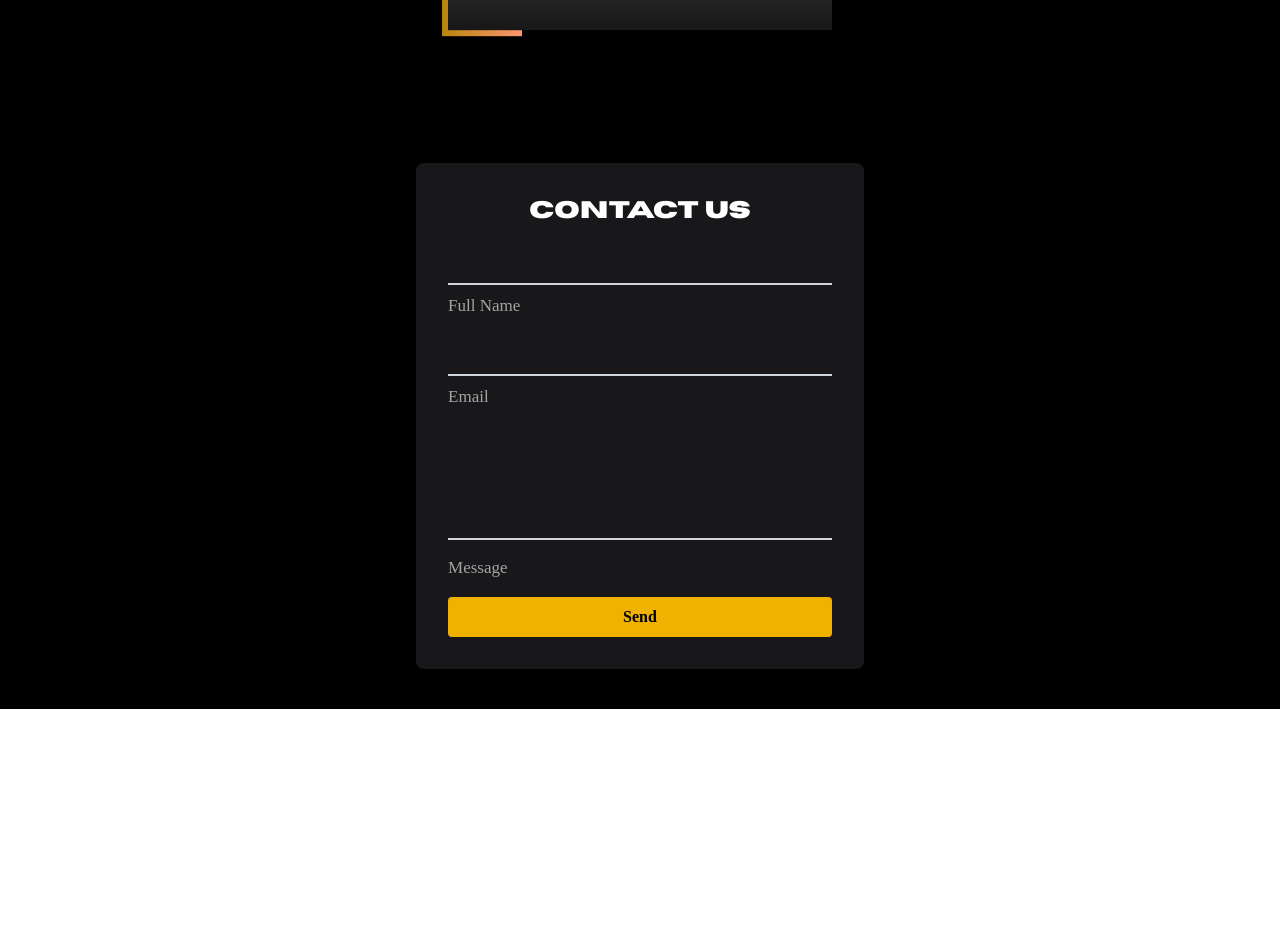
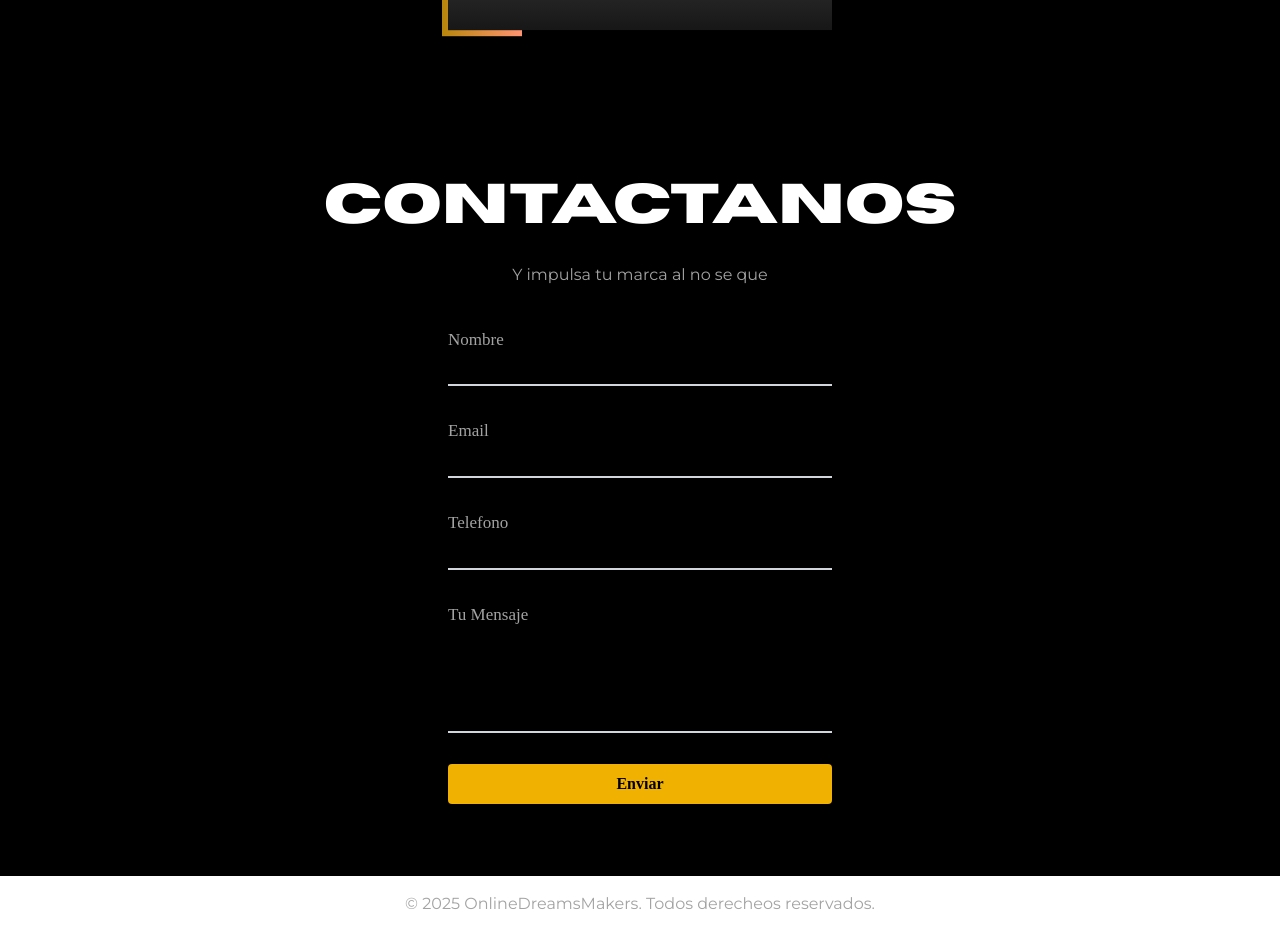
Before and after one commit to 299792455/Refonte-Martin, a Next.js app: page / in a window 1280 px wide. Shown: the part 3220-4152 px from the top of the page. Before the commit the page ends 3985 px from the top, so only its background shows below. Built offline with nearby package versions, Linux system fonts and the light colour scheme; grey boxes are pictures that could not be loaded; a web font is replaced by a local one.

Commit message:
debug affichage contactForm // RAF: Fine tuning css + Hero css fine tuning b4 switch 2 mobile

```diff
--- a/src/components/Contact/index.tsx
+++ b/src/components/Contact/index.tsx
@@ -4,48 +4,62 @@ import React from "react";
 
 export default function ContactForm() {
   return (
-    <section className="z-10 flex justify-center items-center bg-black text-white py-10 px-4">
-      <form className="bg-zinc-900 p-8 rounded-lg shadow-lg w-full max-w-md space-y-6">
-        <h1 className="text-2xl text-white-500 font-bold text-center mb-4">Contact Us</h1>
+    <section className="relative z-10 flex flex-col items-center bg-black text-white py-10 px-4">
+       <h2 className="text-[clamp(3.5rem,5vw,3rem)] font-bold text-center mb-4">Contactanos</h2>
+       <p className="text-[#a3a3a3]">
+        Y impulsa tu marca al no se que
+      </p>
+      <form className=" p-8 rounded-lg shadow-lg w-full max-w-md space-y-6 ">
 
         <div className="relative">
-          <input
+          <label className="absolute left-0 top-2 text-gray-400 transition-all peer-focus:-top-4 peer-focus:text-xs peer-focus:text-yellow-500 peer-valid:-top-4 peer-valid:text-xs peer-valid:text-yellow-500">
+            Nombre
+          </label>
+           <input
             type="text"
             required
             className="peer w-full border-b-2 border-gray-300 bg-transparent py-2 text-white focus:outline-none focus:border-yellow-500"
           />
-          <label className="absolute left-0 top-2 text-gray-400 transition-all peer-focus:-top-4 peer-focus:text-xs peer-focus:text-yellow-500 peer-valid:-top-4 peer-valid:text-xs peer-valid:text-yellow-500">
-            Full Name
-          </label>
         </div>
 
         <div className="relative">
+          <label className="absolute left-0 top-2 text-gray-400 transition-all peer-focus:-top-4 peer-focus:text-xs peer-focus:text-yellow-500 peer-valid:-top-4 peer-valid:text-xs peer-valid:text-yellow-500">
+            Email
+          </label>
           <input
             type="email"
             required
             className="peer w-full border-b-2 border-gray-300 bg-transparent py-2 text-white focus:outline-none focus:border-yellow-500"
           />
+        </div>
+        <div className="relative">
           <label className="absolute left-0 top-2 text-gray-400 transition-all peer-focus:-top-4 peer-focus:text-xs peer-focus:text-yellow-500 peer-valid:-top-4 peer-valid:text-xs peer-valid:text-yellow-500">
-            Email
+            Telefono
           </label>
+           <input
+            type="text"
+            required
+            className="peer w-full border-b-2 border-gray-300 bg-transparent py-2 text-white focus:outline-none focus:border-yellow-500"
+          />
         </div>
 
         <div className="relative">
+
+          <label className="absolute left-0 top-2 text-gray-400 transition-all peer-focus:-top-4 peer-focus:text-xs peer-focus:text-yellow-500 peer-valid:-top-4 peer-valid:text-xs peer-valid:text-yellow-500">
+            Tu Mensaje
+          </label>
           <textarea
             required
             rows={4}
             className="peer w-full border-b-2 border-gray-300 bg-transparent py-2 text-white focus:outline-none focus:border-yellow-500 resize-none"
           ></textarea>
-          <label className="absolute left-0 top-2 text-gray-400 transition-all peer-focus:-top-4 peer-focus:text-xs peer-focus:text-yellow-500 peer-valid:-top-4 peer-valid:text-xs peer-valid:text-yellow-500">
-            Message
-          </label>
         </div>
 
         <button
           type="submit"
           className="w-full bg-yellow-500 hover:bg-yellow-600 text-black font-bold py-2 rounded transition duration-300"
         >
-          Send
+          Enviar
         </button>
       </form>
     </section>
--- a/src/components/Footer/index.tsx
+++ b/src/components/Footer/index.tsx
@@ -2,7 +2,7 @@
 
 export default function Footer() {
   return (
-    <footer className="w-full text-center text-white p-4  ">
+    <footer className="relative w-full text-center text-white p-4  ">
       <p>© {new Date().getFullYear()} OnlineDreamsMakers. Todos derecheos reservados.</p>
     </footer>
   );
--- a/src/styles/globals.css
+++ b/src/styles/globals.css
@@ -44,7 +44,7 @@ h1, h2, h3, h4, h5, h6 {
 p {
   font-family: 'Montserrat', sans-serif;
 
-  color: #ffffff;
+  color: #a3a3a3;
 }
 
 .nav-link, .mobile-nav-link, .contact-btn {
```
